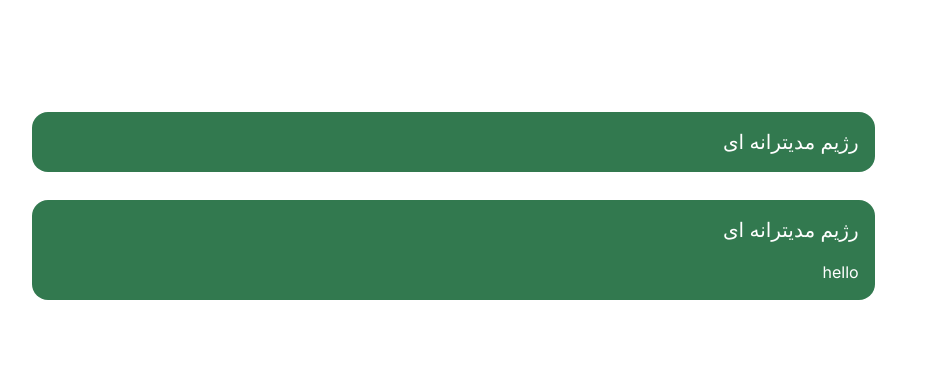
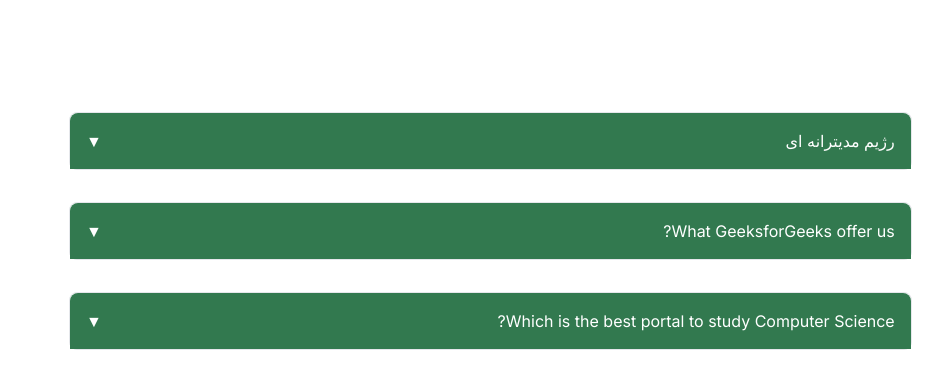
Before and after one commit to ParsaBordbar/Healthcare_Diet, a Next.js app in the folder client/: page /admin/panel/diets in a window 1280 px wide. Shown: the top 388 px of the page, without its empty margins (335-1278 px from the left). Built offline with nearby package versions, Linux system fonts and the light colour scheme.

Commit message:
Add the accordion of diets like mediterraneal form in user panel

```diff
--- a/client/src/app/admin/panel/diets/page.tsx
+++ b/client/src/app/admin/panel/diets/page.tsx
@@ -1,27 +1,60 @@
+"use client";
+import Accordion from "@/components/Accordion";
 import MediterranealForm from "@/components/MediterranealForm";
+import { useState } from "react";
 
 const DietsPanel = () => {
+  const [accordions, setAccordion] = useState([
+    {
+      key: 1,
+      title: "رژیم مدیترانه ای",
+      data: <MediterranealForm />,
+      isOpen: false,
+    },
+    {
+      key: 2,
+      title: "What GeeksforGeeks offer us?",
+      data: `GeeksforGeeks offers Free Tutorials,
+                  Millions of Articles, Live, Online and
+                  Classroom Courses,Frequent Coding Competitions,
+                  Webinars by Industry Experts, Internship
+                  opportunities and Job Opportunities.`,
+      isOpen: false,
+    },
+    {
+      key: 3,
+      title: "Which is the best portal to study Computer Science?",
+      data: `GeeksforGeeks is the best Computer Science portal
+                  for geeks. It contains well written, well thought
+                  and well explained computer science and programming
+                  articles.`,
+      isOpen: false,
+    },
+  ]);
+
+  const toggleAccordion = (accordionkey: any) => {
+    const updatedAccordions = accordions.map((accord: any) => {
+      if (accord.key === accordionkey) {
+        return { ...accord, isOpen: !accord.isOpen };
+      } else {
+        return { ...accord, isOpen: false };
+      }
+    });
+
+    setAccordion(updatedAccordions);
+  };
+
   return (
     <div className="flex flex-col gap-7">
-      <div className="collapse bg-[var(--rating-color)]">
-        <input type="radio" name="my-accordion-1" defaultChecked />
-        <div className="collapse-title text-white text-xl font-medium">
-          رژیم مدیترانه ای
-        </div>
-        <div className="collapse-content">
-          <MediterranealForm/>
-        </div>
-      </div>
-      <div className="collapse bg-[var(--rating-color)]">
-        <input type="radio" name="my-accordion-1" defaultChecked />
-        <div className="collapse-title text-white text-xl font-medium">
-          رژیم مدیترانه ای
-        </div>
-        <div className="collapse-content text-white">
-          <p>hello</p>
-        </div>
-      </div>
-
+      {accordions.map((accordion) => (
+        <Accordion
+          key={accordion.key}
+          title={accordion.title}
+          data={accordion.data}
+          isOpen={accordion.isOpen}
+          toggleAccordion={() => toggleAccordion(accordion.key)}
+        />
+      ))}
     </div>
   );
 };
```
